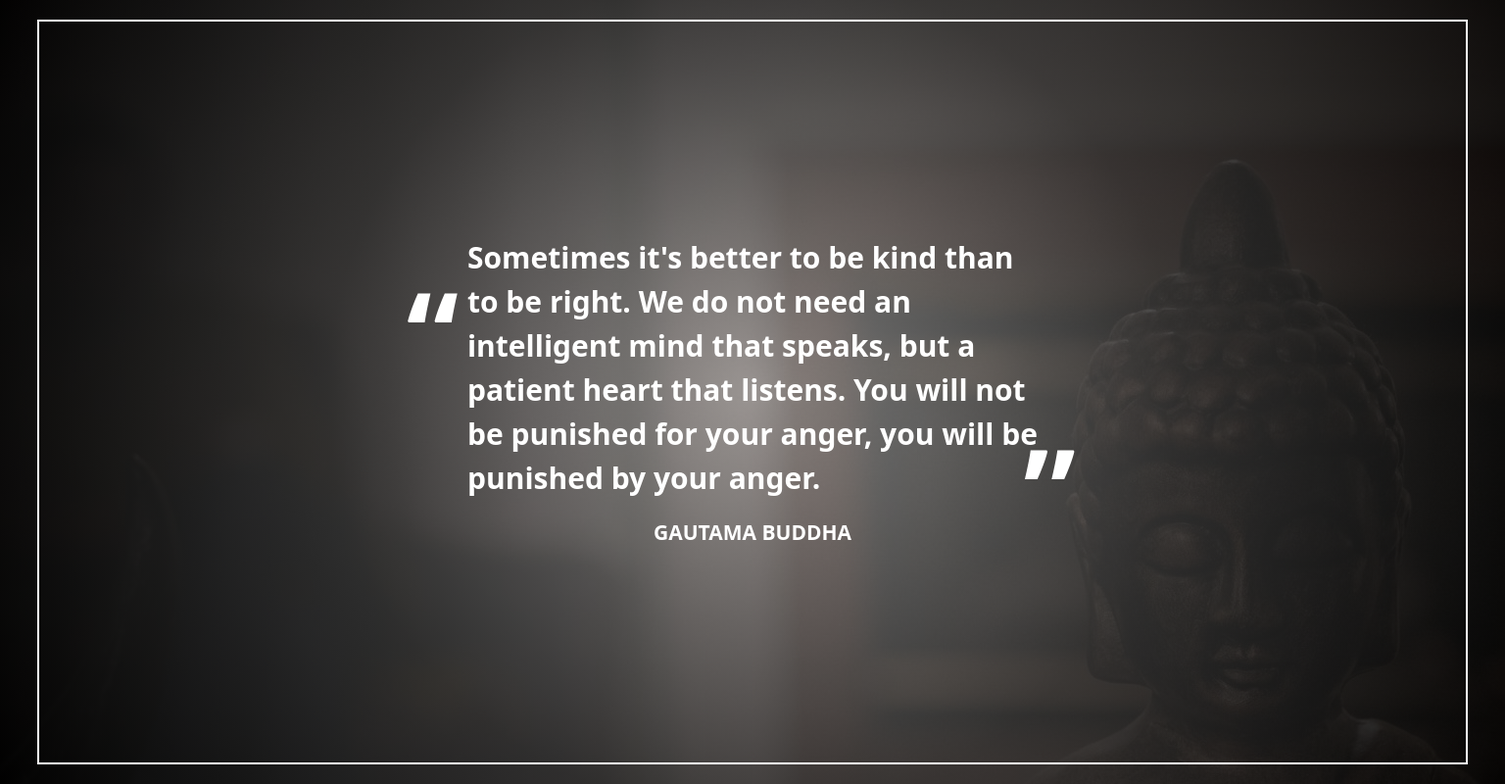
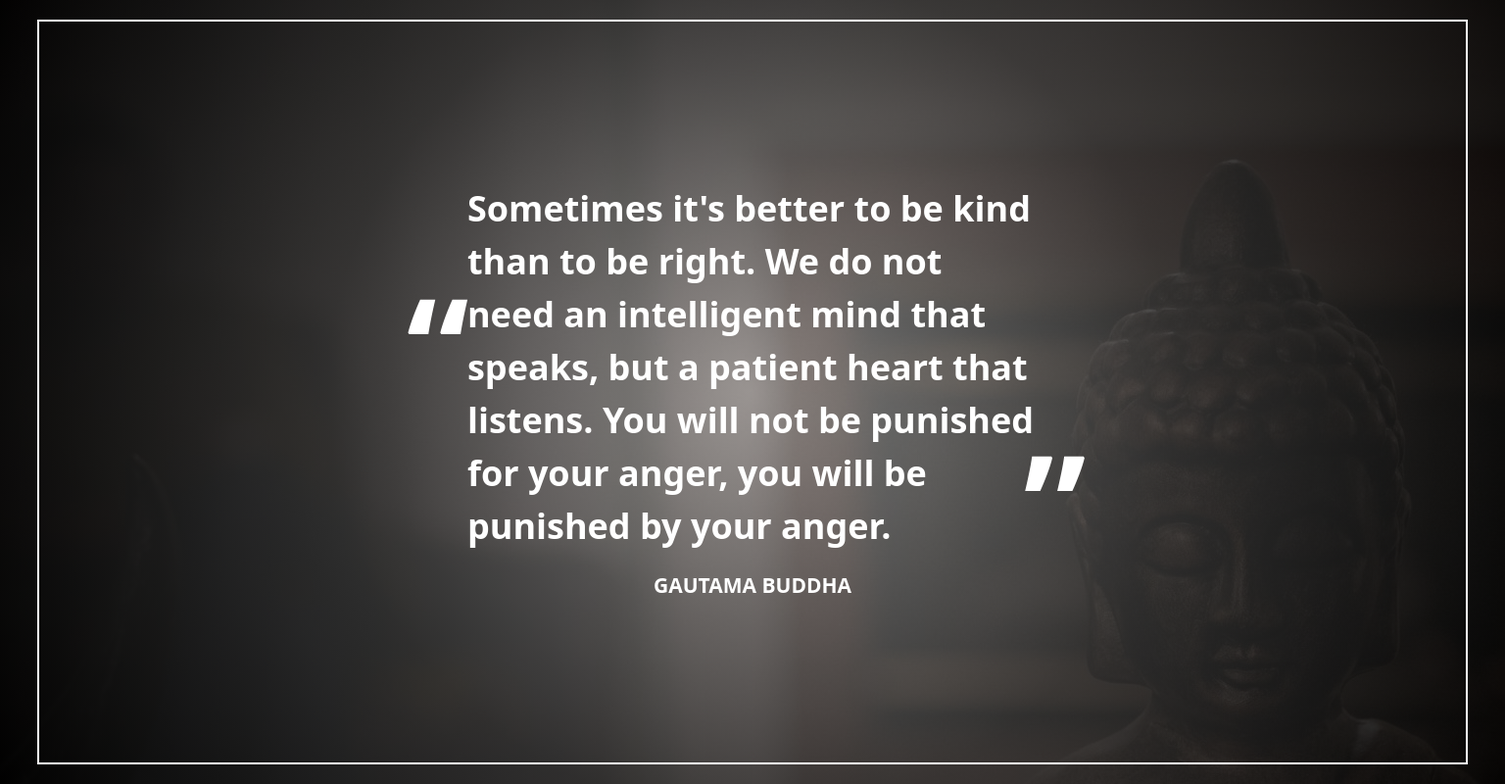
Before and after one commit to AnthonyTGarrett/the-quote-card-express, a website: page public/index.html in a window 1536 px wide. Shown: the whole page at 98% size. Drawn offline with Linux system fonts and the light colour scheme.

Commit message:
Looks pretty close

```diff
--- a/public/css/style.css
+++ b/public/css/style.css
@@ -168,4 +168,8 @@ q:after {
     left: 68%;
     content: '\201D';
   }
+
+  article.quote-container {
+    font-size: 3.6rem;
+  }
 }
```
